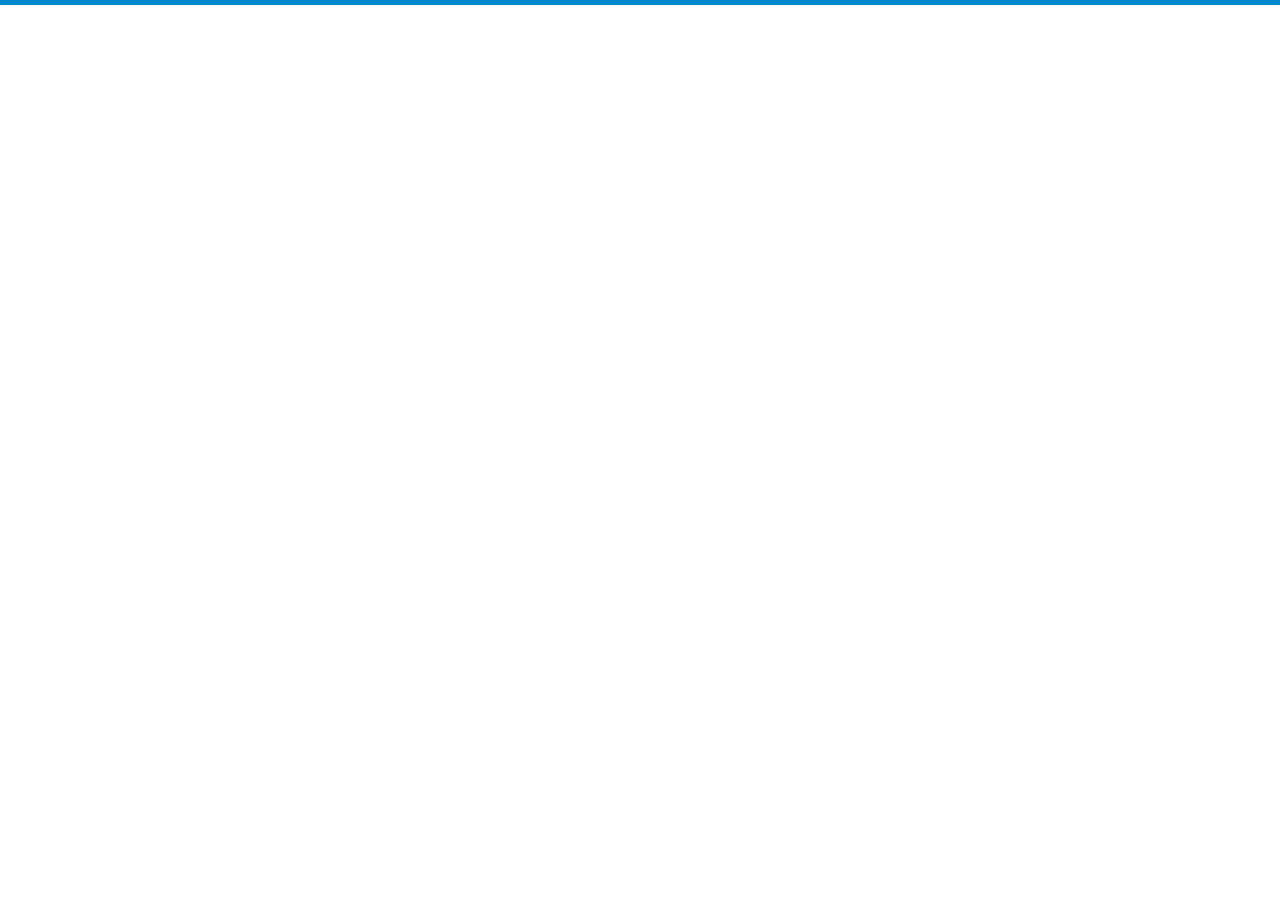
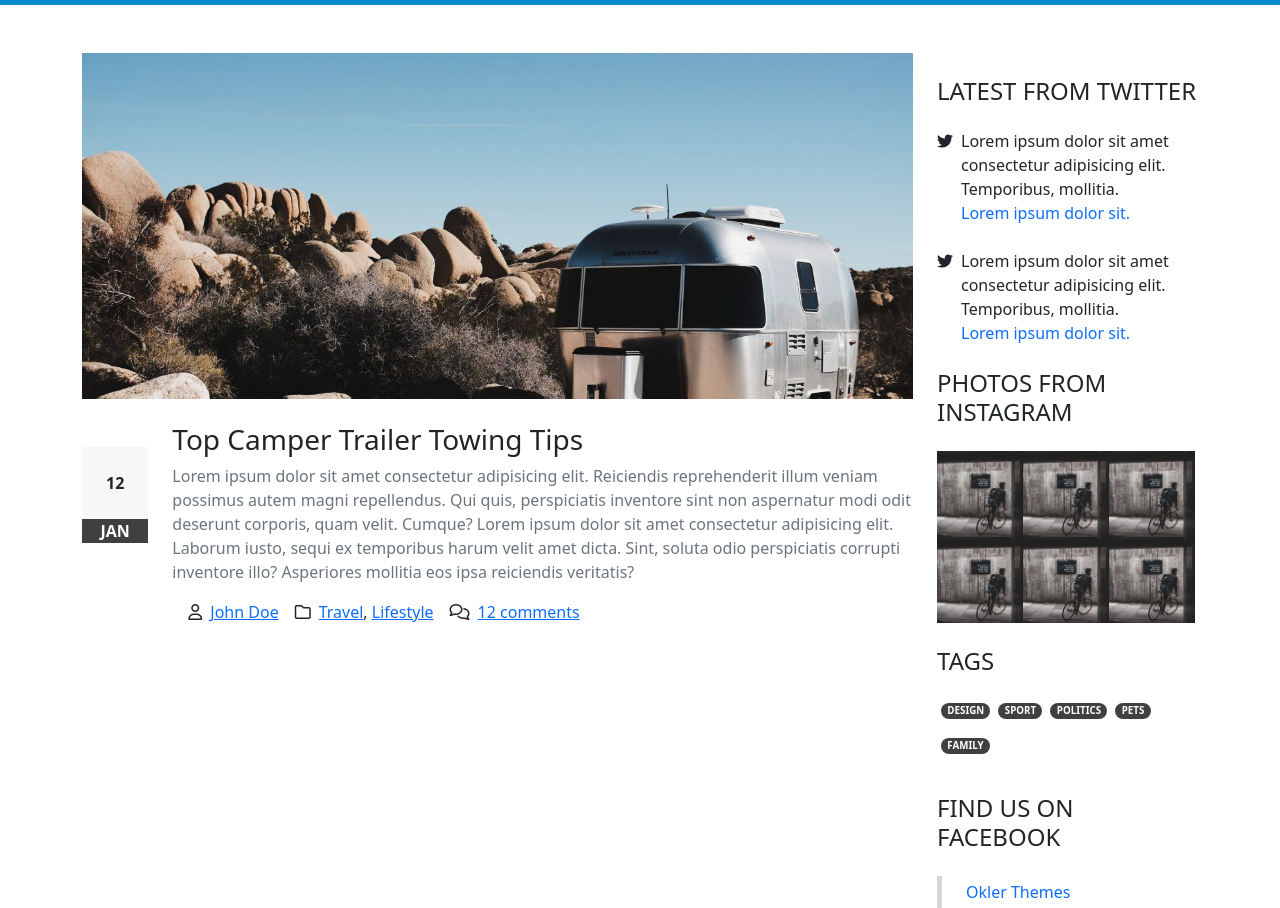
Before and after one commit to Benedetto-Bonaccorso/proj-html-vuejs, a Vue app: page / in a window 1280 px wide. Shown: the part 1360-2268 px from the top of the page. Before the commit the page ends 1413 px from the top, so only its background shows below. Built offline with nearby package versions, Linux system fonts and the light colour scheme.

Commit message:
scheletro mainArticles completato

```diff
--- /dev/null
+++ b/src/components/MainArticles.vue
@@ -0,0 +1,104 @@
+<script>
+    export default{
+        name: "MainArticles",
+    }
+</script>
+
+<template>
+
+    <div id="mainArticles">
+        <div class="container">
+            <div class="row">
+                <div class="col-9">
+
+                    <div class="main-article">
+                        <img src="../assets/blog-58 (1).jpg" alt="">
+                        <div class="main-article-body d-flex my-4">
+                            <div class="article-date me-4 my-4 d-flex flex-column align-items-center">
+                                <p class="article-day p-4 mb-0">
+                                    12
+                                </p>
+                                <p class="article-month px-2 w-100 text-center">
+                                    JAN
+                                </p>
+                            </div>
+                            <div class="main-article-info">
+                                <h3>Top Camper Trailer Towing Tips</h3>
+                                <p class="text-muted">
+                                    Lorem ipsum dolor sit amet consectetur adipisicing elit. Reiciendis reprehenderit illum veniam possimus autem magni repellendus. Qui quis, perspiciatis inventore sint non aspernatur modi odit deserunt corporis, quam velit. Cumque?
+                                    Lorem ipsum dolor sit amet consectetur adipisicing elit. Laborum iusto, sequi ex temporibus harum velit amet dicta. Sint, soluta odio perspiciatis corrupti inventore illo? Asperiores mollitia eos ipsa reiciendis veritatis?
+                                </p>
+                                <div class="main-article-interactions">
+                                    <i class="fa-regular fa-user ms-3 me-2"></i>
+                                    <a href="#">John Doe</a>
+                                    <i class="fa-regular fa-folder ms-3 me-2"></i>
+                                    <a href="#">Travel</a>
+                                    <p class="d-inline">, </p>
+                                    <a href="#">Lifestyle</a>
+                                    <i class="fa-regular fa-comments ms-3 me-2"></i>
+                                    <a href="#">12 comments</a>
+                                </div>
+                            </div>
+                        </div>
+                    </div>
+
+                </div>
+                <div class="col-3">
+
+                    <h4 class="my-4">
+                        LATEST FROM TWITTER
+                    </h4>
+                    <div class="tweet d-flex my-4">
+                        <div class="twitter-logo me-2">
+                            <i class="fa-brands fa-twitter"></i>
+                        </div>
+                        <div class="tweet-content">
+                            <p class="m-0">Lorem ipsum dolor sit amet consectetur adipisicing elit. Temporibus, mollitia.</p>
+                            <a href="#" class="text-decoration-none m-0">Lorem ipsum dolor sit.</a>
+                        </div>
+                    </div>
+                    <div class="tweet d-flex">
+                        <div class="twitter-logo me-2">
+                            <i class="fa-brands fa-twitter"></i>
+                        </div>
+                        <div class="tweet-content">
+                            <p class="m-0">Lorem ipsum dolor sit amet consectetur adipisicing elit. Temporibus, mollitia.</p>
+                            <a href="#" class="text-decoration-none m-0">Lorem ipsum dolor sit.</a>
+                        </div>
+                    </div>
+
+                    <h4 class="my-4">
+                        PHOTOS FROM INSTAGRAM
+                    </h4>
+                    <div class="photoMosaic d-flex flex-wrap">
+                        <img src="../assets/blog-20.jpg" alt="">
+                        <img src="../assets/blog-20.jpg" alt="">
+                        <img src="../assets/blog-20.jpg" alt="">
+                        <img src="../assets/blog-20.jpg" alt="">
+                        <img src="../assets/blog-20.jpg" alt="">
+                        <img src="../assets/blog-20.jpg" alt="">
+                    </div>
+                    <h4 class="my-4">
+                        TAGS
+                    </h4>
+                    <div class="tags-displayer font-small">
+                        <p class="badge rounded-pill tag mx-1">DESIGN</p>
+                        <p class="badge rounded-pill tag mx-1">SPORT</p>
+                        <p class="badge rounded-pill tag mx-1">POLITICS</p>
+                        <p class="badge rounded-pill tag mx-1">PETS</p>
+                        <p class="badge rounded-pill tag mx-1">FAMILY</p>
+                    </div>
+
+                    <h4 class="my-4">
+                        FIND US ON FACEBOOK
+                    </h4>
+                    <div class="mid-page-link ps-4 py-1">
+                        <a href="#" class="text-decoration-none">Okler Themes</a>
+                    </div>
+                </div>
+            </div>
+        </div>
+
+    </div>
+
+</template>
--- a/src/components/SiteMain.vue
+++ b/src/components/SiteMain.vue
@@ -2,12 +2,14 @@
     import HotArticles from "./HotArticles.vue"
     import PostDisplay from "./PostDisplay.vue";
     import FullWidthButtons from "./FullWidthButtons.vue";
+    import MainArticles from "./MainArticles.vue";
     export default{
         name: "SiteMain",
         components: {
             HotArticles,
             PostDisplay,
             FullWidthButtons,
+            MainArticles,
         },
 
     }
@@ -17,6 +19,7 @@
         <HotArticles />
         <PostDisplay />
         <FullWidthButtons />
+        <MainArticles />
     </div>
 </template>
 <script>
--- a/src/style.scss
+++ b/src/style.scss
@@ -116,3 +116,26 @@ img{
 .bg-gray{
     background-color: var(--bg-darker-gray)
 }
+
+.photoMosaic>img{
+    width: 33%;
+}
+
+.tag{
+    background-color: var(--bg-dark-gray);
+}
+
+.mid-page-link{
+    border-left: 5px solid var(--bg-lighter-gray);
+}
+
+.article-day{
+    background-color: var(--bg-off-white);
+    font-weight: bolder;
+}
+
+.article-month{
+    background-color: var(--bg-dark-gray);
+    color: white;
+    font-weight: bold;
+}
```
